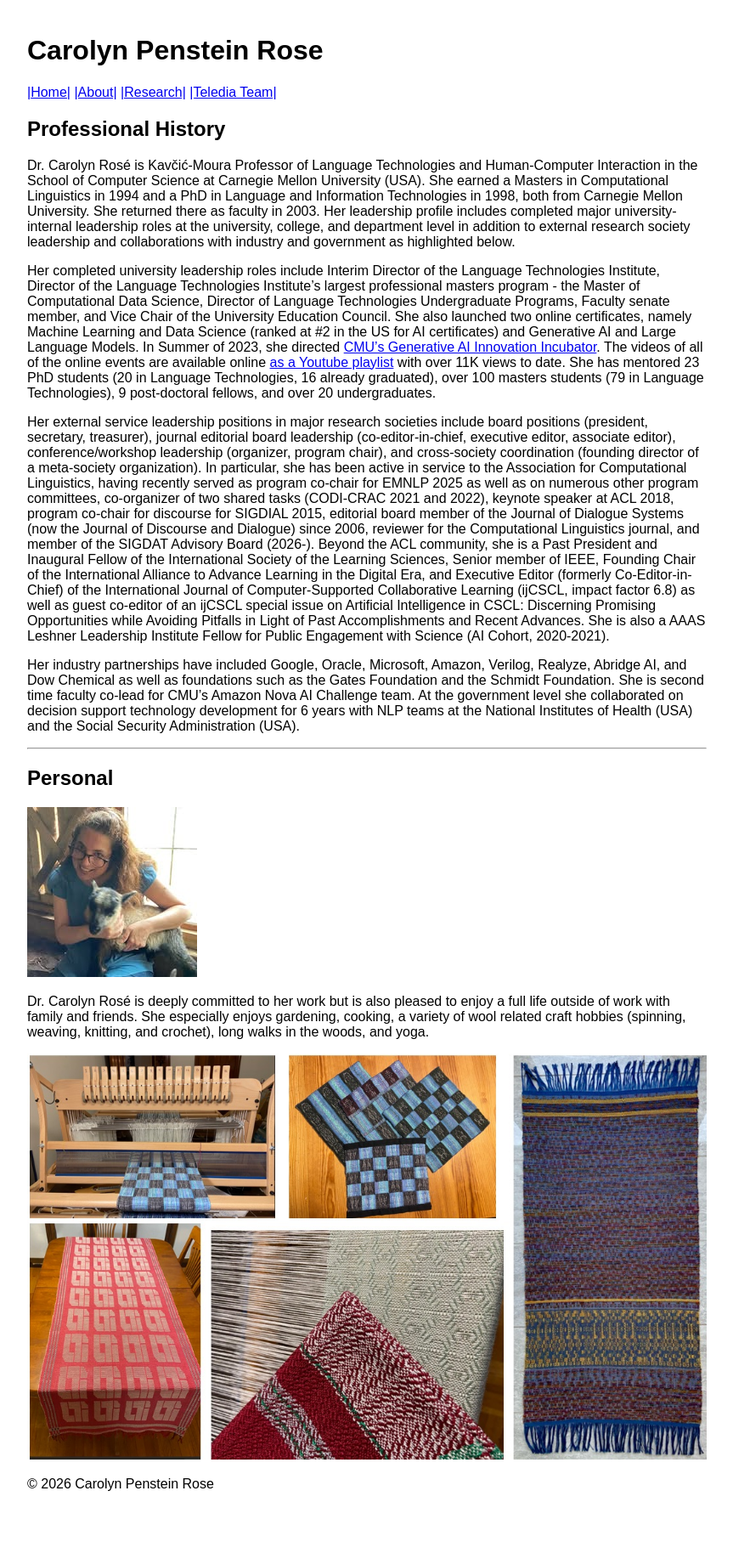
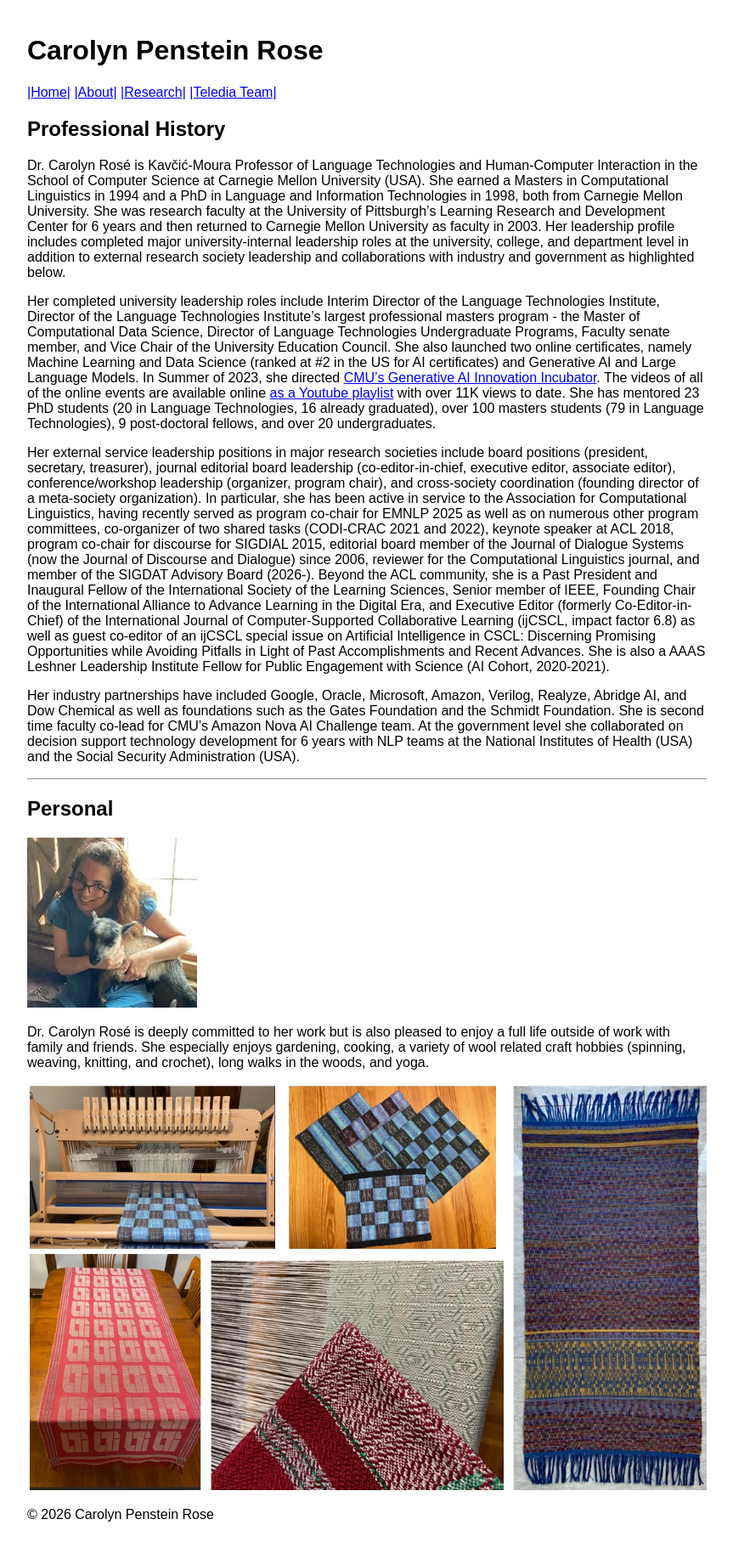
Before and after one commit to cp3a/cp3a.github.io, a Jekyll site: the page built from about/index.md, in a window 1280 px wide. Shown: the whole page at 85% size, without its empty margins (208-1071 px from the left). Built offline with Jekyll 4.4.1, drawn with Linux system fonts in a browser that asks for light colours; before the commit the page ends 1792 px from its top, so only the background shows below that.

Commit message:
Update index.md

```diff
--- a/about/index.md
+++ b/about/index.md
@@ -6,7 +6,7 @@ title: Carolyn Penstein Rosé
 
 ## Professional History
 
-Dr. Carolyn Rosé is Kavčić-Moura Professor of Language Technologies and Human-Computer Interaction in the School of Computer Science at Carnegie Mellon University (USA).  She earned a Masters in Computational Linguistics in 1994 and a PhD in Language and Information Technologies in 1998, both from Carnegie Mellon University.  She returned there as faculty in 2003.  Her leadership profile includes completed major university-internal leadership roles at the university, college, and department level in addition to external research society leadership and collaborations with industry and government as highlighted below.
+Dr. Carolyn Rosé is Kavčić-Moura Professor of Language Technologies and Human-Computer Interaction in the School of Computer Science at Carnegie Mellon University (USA).  She earned a Masters in Computational Linguistics in 1994 and a PhD in Language and Information Technologies in 1998, both from Carnegie Mellon University.  She was research faculty at the University of Pittsburgh's Learning Research and Development Center for 6 years and then returned to Carnegie Mellon University as faculty in 2003.  Her leadership profile includes completed major university-internal leadership roles at the university, college, and department level in addition to external research society leadership and collaborations with industry and government as highlighted below.
 
 Her completed university leadership roles include Interim Director of the Language Technologies Institute, Director of the Language Technologies Institute’s largest professional masters program - the Master of Computational Data Science, Director of Language Technologies Undergraduate Programs, Faculty senate member, and Vice Chair of the University Education Council. She also launched two online certificates, namely Machine Learning and Data Science (ranked at #2 in the US for AI certificates) and Generative AI and Large Language Models. In Summer of 2023, she directed <a href="https://www.cs.cmu.edu/generative-ai/"> CMU's Generative AI Innovation Incubator</a>.  The videos of all of the online events are available online <a href="https://www.youtube.com/playlist?list=PLttXoftVKwlCnN4NDxjIJj1RcFtJUz3d8"> as a Youtube playlist</a> with over 11K views to date.  She has mentored 23 PhD students (20 in Language Technologies, 16 already graduated), over 100 masters students (79 in Language Technologies), 9 post-doctoral fellows, and over 20 undergraduates.
 
```
